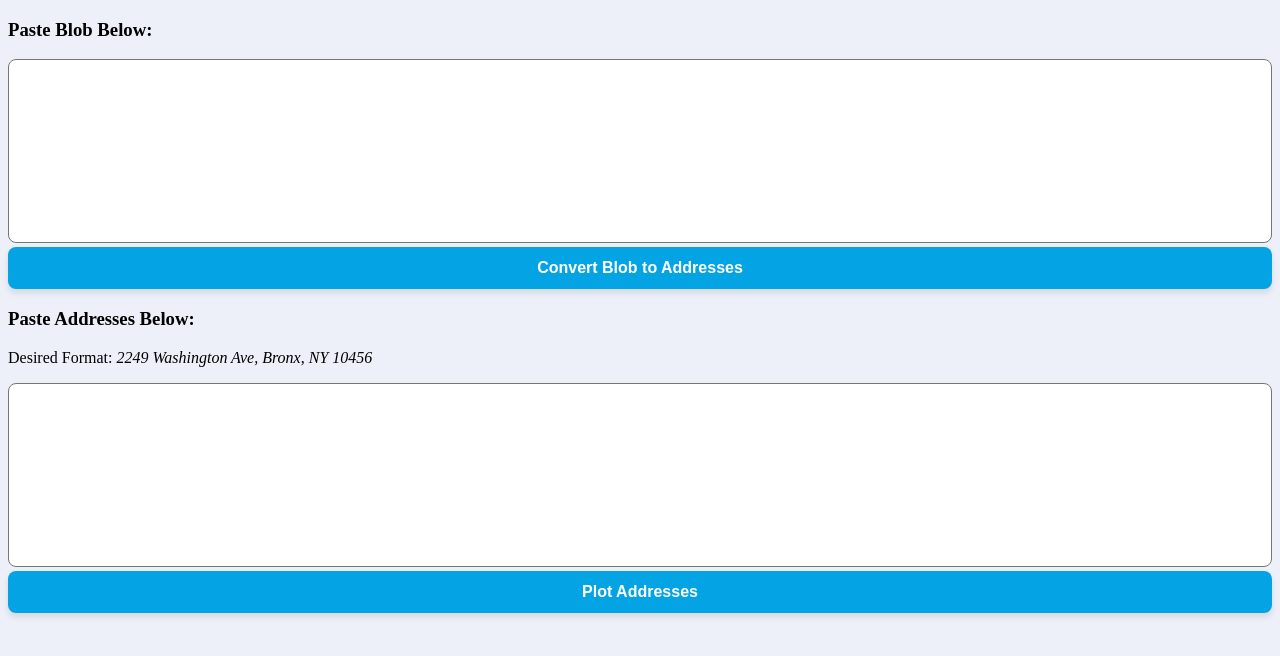
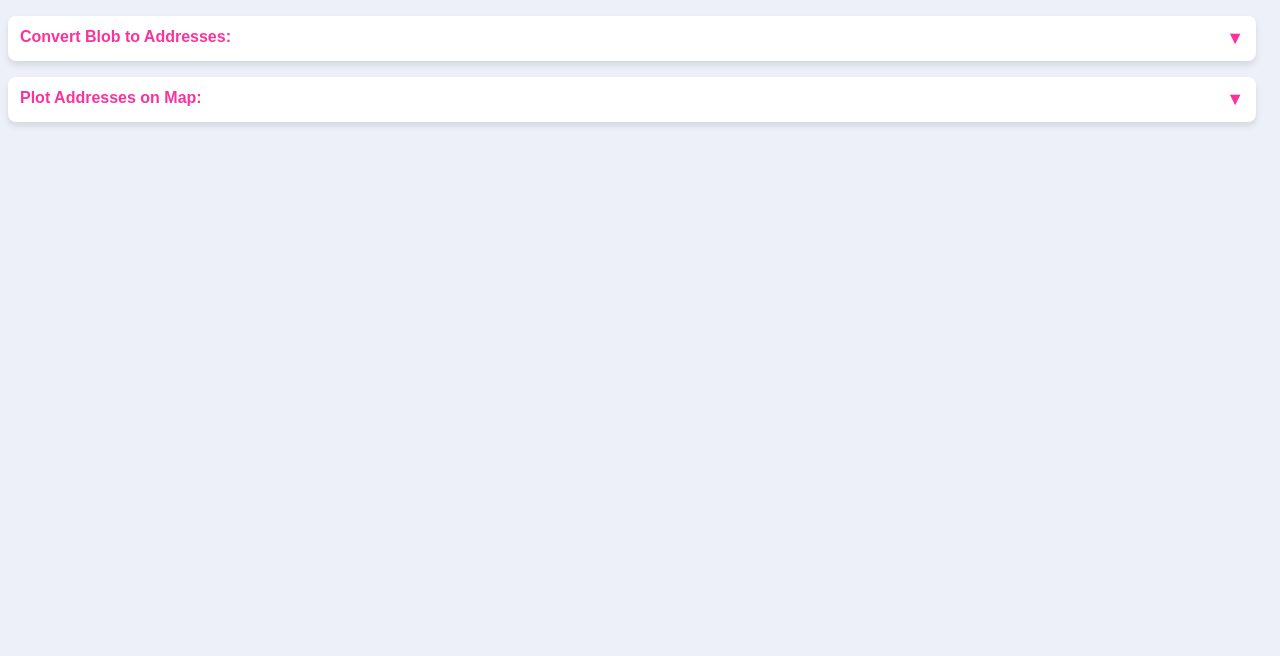
Before and after one commit to elkingarcia11/address-mapper, a Flask app: page / in a window 1280 px wide. Shown: the top 656 px of the page. Run offline with Flask 3, Linux system fonts and the light colour scheme; some libraries are stand-ins or nearby versions.

Commit message:
updated styling

```diff
--- a/static/app.js
+++ b/static/app.js
@@ -2,10 +2,28 @@ let map;
 let activeInfoWindow = null;
 
 function initMap() {
+  // Define a style to hide Points of Interest (POIs)
+  const mapStyle = [
+    {
+      featureType: "poi", // Targets Points of Interest
+      elementType: "labels", // Targets labels/icons of POIs
+      stylers: [{ visibility: "off" }], // Hides them
+    },
+    {
+      featureType: "poi",
+      elementType: "geometry", // Targets the geometry (shapes) of POIs
+      stylers: [{ visibility: "off" }], // Hides them
+    },
+  ];
   // Initialize the map without geocoding logic
   map = new google.maps.Map(document.getElementById("map"), {
     center: { lat: 40.8448, lng: -73.8648 }, // Default center (Bronx)
     zoom: 12,
+    styles: mapStyle, // Apply the custom styles
+    mapTypeControl: false, // Disable map type controls (Map/Satellite/Terrain)
+    streetViewControl: false, // Disable Street View control (pegman icon),
+    rotateControl: false, // Optional: Disable rotate control
+    gestureHandling: "cooperative", // Improve touch gestures on mobile
   });
 
   // Listen for the 'idle' event to ensure the map is fully loaded
@@ -97,3 +115,16 @@ async function geocodeAddresses() {
     spinnerContainer.style.display = "none";
   }
 }
+
+function toggleSection(sectionId) {
+  const section = document.getElementById(sectionId);
+  const indicator = document.getElementById(`${sectionId}Indicator`);
+
+  if (section.style.display === "none" || section.style.display === "") {
+    section.style.display = "block"; // Show the section
+    indicator.textContent = "▲"; // Change chevron to up
+  } else {
+    section.style.display = "none"; // Hide the section
+    indicator.textContent = "▼"; // Change chevron to down
+  }
+}
--- a/static/styles.css
+++ b/static/styles.css
@@ -9,11 +9,13 @@
 
 body {
   background-color: var(--background-color);
+  width: 100%; /* Full-width button */
 }
 
 textarea {
-  padding: 16px;
-  width: 100%;
+  width: calc(100% - 32px); /* Subtract left and right margins */
+  margin: 8px 0 8px 0;
+  font-size: 16px; /* Font size */
   box-sizing: border-box;
   max-width: 100%;
   resize: none;
@@ -21,7 +23,7 @@ textarea {
 }
 
 button {
-  width: 100%; /* Full-width button */
+  width: calc(100% - 32px); /* Subtract left and right margins */
   padding: 12px; /* Slightly increased padding for better spacing */
   font-size: 16px; /* Font size */
   box-sizing: border-box; /* Ensures padding doesn't affect width */
@@ -46,6 +48,39 @@ button:hover {
 button:active {
   transform: translateY(0); /* Reset position */
   box-shadow: 0 4px 6px rgba(0, 0, 0, 0.1); /* Return to normal shadow */
+}
+
+button span {
+  font-size: 18px; /* Slightly larger chevron */
+  transition: transform 0.3s ease; /* Smooth rotation effect */
+}
+
+#blobHeader,
+#addressHeader {
+  display: flex;
+  justify-content: space-between;
+  background-color: white;
+  color: var(--secondary-color);
+  margin-top: 16px;
+}
+#addressInput {
+  margin-top: 0;
+}
+
+#blobSubmit,
+#addressSubmit {
+  margin-bottom: 16px;
+}
+
+#blobSection,
+#addressSection {
+  display: none; /* Hidden by default */
+}
+
+h3 {
+  cursor: pointer; /* Change cursor to indicate it's clickable */
+  color: var(--primary-color); /* Optional: Style the headers */
+  font-weight: bold;
 }
 
 #map {
--- a/templates/index.html
+++ b/templates/index.html
@@ -13,24 +13,49 @@
       rel="stylesheet"
       href="{{ url_for('static', filename='styles.css') }}"
     />
+    <link
+      rel="stylesheet"
+      href="https://cdnjs.cloudflare.com/ajax/libs/font-awesome/6.0.0-beta3/css/all.min.css"
+    />
   </head>
   <body>
-    <h3>Paste Blob Below:</h3>
-    <textarea id="blobInput" rows="10" cols="50"></textarea>
-    <br />
-    <button onclick="extractAddresses()">Convert Blob to Addresses</button>
-
+    <!-- Blob Section -->
+    <button
+      id="blobHeader"
+      onclick="toggleSection('blobSection')"
+      role="button"
+    >
+      Convert Blob to Addresses:
+      <span id="blobIndicator" class="chevron">▼</span>
+    </button>
+    <div id="blobSection">
+      <textarea id="blobInput" rows="10" cols="50"></textarea>
+      <br />
+      <button id="buttonSubmit" onclick="extractAddresses()">Convert</button>
+      <!-- Loading spinner container -->
+      <div id="spinnerContainer" class="spinner-container">
+        <div class="spinner"></div>
+      </div>
+    </div>
     <!-- Loading spinner container -->
     <div id="spinnerContainer" class="spinner-container">
       <div class="spinner"></div>
     </div>
 
-    <h3>Paste Addresses Below:</h3>
-    <p>Desired Format: <i>2249 Washington Ave, Bronx, NY 10456</i></p>
-    <textarea id="addressInput" rows="10" cols="50"></textarea>
-    <br />
-    <button onclick="geocodeAddresses()">Plot Addresses</button>
+    <!-- Address Section -->
+    <button id="addressHeader" onclick="toggleSection('addressSection')">
+      Plot Addresses on Map:
+      <span id="addressIndicator" class="chevron">▼</span>
+    </button>
 
+    <div id="addressSection">
+      <p>Desired Format: <i>2249 Washington Ave, Bronx, NY 10456</i></p>
+      <textarea id="addressInput" rows="10" cols="50"></textarea>
+      <br />
+      <button id="addressSubmit" onclick="geocodeAddresses()">Plot</button>
+    </div>
+
+    <!-- Map Section -->
     <div id="map" style="height: 500px; width: 100%; display: none"></div>
 
     <script src="{{ url_for('static', filename='app.js') }}"></script>
```
